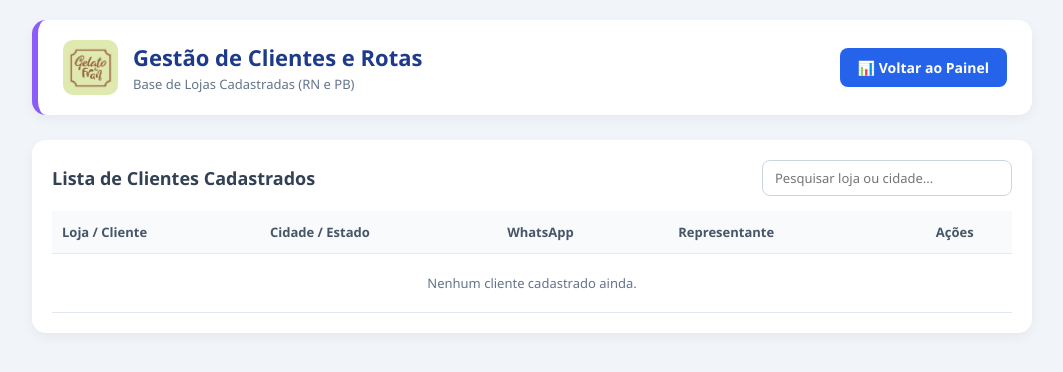
After one commit to marciogil80408-debug/gelato-feedback, a Flask app: page /clientes in a window 1280 px wide. The commit adds this page. Shown: the top 372 px of the page, without its empty margins (108-1171 px from the left). Run offline with Flask 3, Linux system fonts and the light colour scheme.

Commit message:
Separando gerenciamento de clientes em uma pagina dedicada /clientes

```diff
--- a/app.py
+++ b/app.py
@@ -7,7 +7,7 @@ import sqlalchemy as sa
 
 app = Flask(__name__)
 
-# SENHA DE ADMINISTRADOR DO SISTEMA (Você pode alterar aqui quando quiser)
+# SENHA DE ADMINISTRADOR DO SISTEMA
 SENHA_ADMIN = "1234"
 
 # Configuração do Banco de Dados PostgreSQL (Render) ou SQLite local de segurança
@@ -193,7 +193,7 @@ def dados_cadastrados():
     } for c in ClienteModel.query.all()]
     return jsonify({'representantes': reps, 'clientes': clientes})
 
-# Rota para Salvar o Feedback (Horário de Brasília Exato)
+# Rota para Salvar o Feedback
 @app.route('/salvar', methods=['POST'])
 def salvar():
     dados = request.json
@@ -265,12 +265,21 @@ def exportar_csv():
 def painel():
     try:
         feedbacks = Feedback.query.order_by(Feedback.id.desc()).all()
-        clientes = ClienteModel.query.all()
         representantes = RepresentanteModel.query.all()
     except Exception as e:
         print("Erro ao carregar painel:", str(e))
-        feedbacks, clientes, representantes = [], [], []
-    return render_template('painel.html', feedbacks=feedbacks, clientes=clientes, representantes=representantes)
+        feedbacks, representantes = [], []
+    return render_template('painel.html', feedbacks=feedbacks, representantes=representantes)
+
+# Tela Dedicada de Gerenciamento de Clientes
+@app.route('/clientes')
+def clientes():
+    try:
+        lista_clientes = ClienteModel.query.order_by(ClienteModel.nome).all()
+    except Exception as e:
+        print("Erro ao carregar clientes:", str(e))
+        lista_clientes = []
+    return render_template('clientes.html', clientes=lista_clientes)
 
 # Tela do Disparador WhatsApp e Cadastros
 @app.route('/disparar')
--- /dev/null
+++ b/templates/clientes.html
@@ -0,0 +1,195 @@
+<!DOCTYPE html>
+<html lang="pt-BR">
+<head>
+    <meta charset="UTF-8">
+    <meta name="viewport" content="width=device-width, initial-scale=1.0">
+    <title>Gerenciamento de Clientes - Gelato da Fran 🍦</title>
+    <style>
+        * { box-sizing: border-box; font-family: 'Segoe UI', Roboto, sans-serif; }
+        body { background: #f1f5f9; margin: 0; padding: 20px; color: #1e293b; }
+        .container { max-width: 1000px; margin: 0 auto; }
+
+        .header-painel { background: #fff; padding: 20px 25px; border-radius: 14px; box-shadow: 0 4px 12px rgba(0,0,0,0.05); display: flex; justify-content: space-between; align-items: center; margin-bottom: 25px; border-left: 6px solid #8b5cf6; flex-wrap: wrap; gap: 15px; }
+        .logo-area { display: flex; align-items: center; gap: 15px; }
+        .header-painel h1 { margin: 0; font-size: 22px; color: #1e3a8a; }
+        .header-painel p { margin: 3px 0 0 0; font-size: 13px; color: #64748b; }
+        .btn-acao { background: #2563eb; color: #fff; padding: 10px 18px; border-radius: 8px; text-decoration: none; font-weight: bold; font-size: 14px; transition: 0.15s; display: inline-flex; align-items: center; gap: 6px; border: none; cursor: pointer; }
+        .btn-acao:hover { background: #1d4ed8; }
+
+        .card-tabela { background: #fff; padding: 20px; border-radius: 14px; box-shadow: 0 4px 12px rgba(0,0,0,0.05); overflow-x: auto; }
+        .card-tabela h3 { margin-top: 0; color: #334155; font-size: 18px; margin-bottom: 15px; display: flex; justify-content: space-between; align-items: center; flex-wrap: wrap; gap: 10px; }
+        table { width: 100%; border-collapse: collapse; text-align: left; font-size: 13px; }
+        th, td { padding: 12px 10px; border-bottom: 1px solid #e2e8f0; }
+        th { background: #f8fafc; color: #475569; font-weight: 600; }
+        tr:hover { background: #f8fafc; }
+        .btn-editar { background: #f59e0b; color: white; padding: 6px 12px; border-radius: 6px; border: none; cursor: pointer; font-weight: bold; font-size: 12px; }
+        .btn-editar:hover { background: #d97706; }
+        .input-busca { padding: 8px 12px; border: 1px solid #cbd5e1; border-radius: 8px; font-size: 13px; outline: none; width: 250px; }
+
+        /* Modal Simples de Edição */
+        .modal-overlay { display: none; position: fixed; top: 0; left: 0; width: 100%; height: 100%; background: rgba(0,0,0,0.5); justify-content: center; align-items: center; z-index: 1000; }
+        .modal-card { background: #fff; padding: 25px; border-radius: 14px; width: 100%; max-width: 400px; box-shadow: 0 10px 25px rgba(0,0,0,0.2); }
+        .modal-card h3 { margin-top: 0; color: #1e3a8a; }
+        .modal-group { margin-bottom: 12px; }
+        .modal-group label { display: block; font-size: 13px; font-weight: 600; margin-bottom: 4px; color: #334155; }
+        .modal-group input, .modal-group select { width: 100%; padding: 10px; border: 1px solid #cbd5e1; border-radius: 8px; font-size: 13px; }
+        .modal-botoes { display: flex; gap: 10px; margin-top: 15px; }
+    </style>
+</head>
+<body>
+
+<div class="container">
+    <div class="header-painel">
+        <div class="logo-area">
+            <img src="{{ url_for('static', filename='logo.png') }}" alt="Logo Gelato da Fran" style="height: 55px; width: auto; border-radius: 10px; object-fit: contain;">
+            <div>
+                <h1>Gestão de Clientes e Rotas</h1>
+                <p>Base de Lojas Cadastradas (RN e PB)</p>
+            </div>
+        </div>
+        <div>
+            <a href="/painel" class="btn-acao">📊 Voltar ao Painel</a>
+        </div>
+    </div>
+
+    <div class="card-tabela">
+        <h3>
+            <span>Lista de Clientes Cadastrados</span>
+            <input type="text" id="buscaCliente" class="input-busca" placeholder="Pesquisar loja ou cidade..." onkeyup="filtrarClientes()">
+        </h3>
+        <table id="tabelaClientes">
+            <thead>
+                <tr>
+                    <th>Loja / Cliente</th>
+                    <th>Cidade / Estado</th>
+                    <th>WhatsApp</th>
+                    <th>Representante</th>
+                    <th style="text-align: center;">Ações</th>
+                </tr>
+            </thead>
+            <tbody>
+                {% for c in clientes %}
+                <tr data-nome="{{ c.nome | lower }}" data-cidade="{{ (c.cidade or '') | lower }}">
+                    <td><strong>{{ c.nome }}</strong></td>
+                    <td>{{ c.cidade or '-' }} / {{ c.estado or 'RN' }}</td>
+                    <td>{{ c.whatsapp or '-' }}</td>
+                    <td>{{ c.representante or 'Geral' }}</td>
+                    <td style="text-align: center;">
+                        <button class="btn-editar" onclick="abrirEditarCliente('{{ c.id }}', '{{ c.nome }}', '{{ c.whatsapp }}', '{{ c.representante }}', '{{ c.cidade }}', '{{ c.estado }}')">✏️ Editar</button>
+                    </td>
+                </tr>
+                {% else %}
+                <tr>
+                    <td colspan="5" style="text-align: center; color: #64748b; padding: 20px;">Nenhum cliente cadastrado ainda.</td>
+                </tr>
+                {% endfor %}
+            </tbody>
+        </table>
+    </div>
+</div>
+
+<!-- MODAL DE EDIÇÃO DE CLIENTE -->
+<div class="modal-overlay" id="modalEditar">
+    <div class="modal-card">
+        <h3>✏️ Editar Cliente / Loja</h3>
+        <input type="hidden" id="edit_id">
+        <div class="modal-group">
+            <label>Nome do Cliente:</label>
+            <input type="text" id="edit_nome">
+        </div>
+        <div class="modal-group">
+            <label>Cidade:</label>
+            <input type="text" id="edit_cidade">
+        </div>
+        <div class="modal-group">
+            <label>Estado (Rota):</label>
+            <select id="edit_estado">
+                <option value="RN">RN</option>
+                <option value="PB">PB</option>
+            </select>
+        </div>
+        <div class="modal-group">
+            <label>WhatsApp:</label>
+            <input type="text" id="edit_whatsapp">
+        </div>
+        <div class="modal-group">
+            <label>Representante:</label>
+            <input type="text" id="edit_representante">
+        </div>
+        <div class="modal-group" style="border-top: 1px solid #e2e8f0; padding-top: 10px; margin-top: 10px;">
+            <label style="color: #ef4444;">Senha de Administrador:</label>
+            <input type="password" id="edit_senha" placeholder="Digite a senha...">
+        </div>
+        <div class="modal-botoes">
+            <button class="btn-acao" style="background: #10b981; flex: 1;" onclick="salvarEdicaoCliente()">Salvar</button>
+            <button class="btn-acao" style="background: #64748b; flex: 1;" onclick="fecharModal()">Cancelar</button>
+        </div>
+    </div>
+</div>
+
+<script>
+    function filtrarClientes() {
+        const termo = document.getElementById('buscaCliente').value.toLowerCase();
+        const linhas = document.querySelectorAll('#tabelaClientes tbody tr');
+
+        linhas.forEach(linha => {
+            if (linha.cells.length === 1) return;
+            const nome = linha.getAttribute('data-nome');
+            const cidade = linha.getAttribute('data-cidade');
+
+            if (nome.includes(termo) || cidade.includes(termo)) {
+                linha.style.display = '';
+            } else {
+                linha.style.display = 'none';
+            }
+        });
+    }
+
+    function abrirEditarCliente(id, nome, whatsapp, representante, cidade, estado) {
+        document.getElementById('edit_id').value = id;
+        document.getElementById('edit_nome').value = nome;
+        document.getElementById('edit_whatsapp').value = whatsapp === 'None' ? '' : whatsapp;
+        document.getElementById('edit_representante').value = representante === 'None' ? '' : representante;
+        document.getElementById('edit_cidade').value = cidade === 'None' ? '' : cidade;
+        document.getElementById('edit_estado').value = estado === 'None' ? 'RN' : estado;
+        document.getElementById('edit_senha').value = '';
+        document.getElementById('modalEditar').style.display = 'flex';
+    }
+
+    function fecharModal() {
+        document.getElementById('modalEditar').style.display = 'none';
+    }
+
+    function salvarEdicaoCliente() {
+        const id = document.getElementById('edit_id').value;
+        const nome = document.getElementById('edit_nome').value;
+        const cidade = document.getElementById('edit_cidade').value;
+        const estado = document.getElementById('edit_estado').value;
+        const whatsapp = document.getElementById('edit_whatsapp').value;
+        const representante = document.getElementById('edit_representante').value;
+        const senha = document.getElementById('edit_senha').value;
+
+        if (!senha) {
+            alert("Digite a senha de administrador para salvar as alterações!");
+            return;
+        }
+
+        fetch('/api/editar_cliente', {
+            method: 'POST',
+            headers: { 'Content-Type': 'application/json' },
+            body: JSON.stringify({ id, nome, cidade, estado, whatsapp, representante, senha })
+        })
+        .then(res => res.json())
+        .then(resposta => {
+            if (resposta.status === 'sucesso') {
+                alert("Cliente atualizado com sucesso! ✅");
+                location.reload();
+            } else {
+                alert("Erro: " + resposta.mensagem);
+            }
+        });
+    }
+</script>
+
+</body>
+</html>
```
Also changed, not shown: templates/painel.html (+5 -130 lines).
